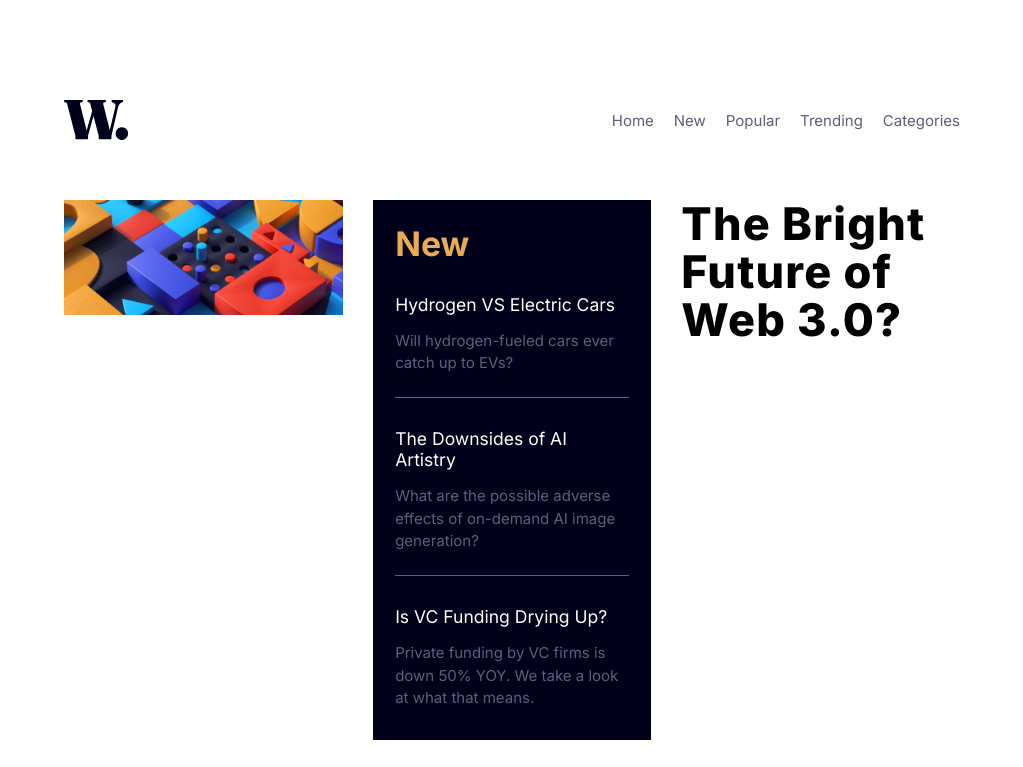
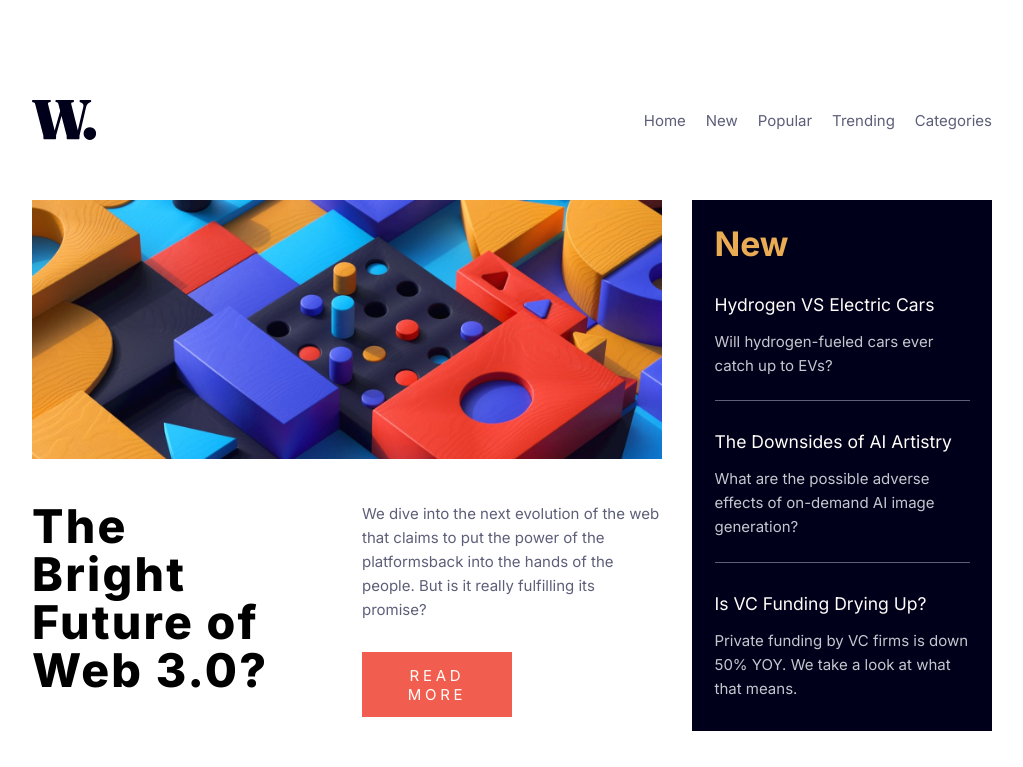
Before and after one commit to joakes/fementor-newssite, a plain HTML site: page index.html in a window 1280 px wide. Shown: the top 767 px of the page, without its empty margins (128-1151 px from the left). Drawn offline with Linux system fonts and the light colour scheme.

Commit message:
First pass complete

```diff
--- a/base.css
+++ b/base.css
@@ -47,7 +47,7 @@ select {
 }
 
 p {
-  line-height: 1.5rem;
+  line-height: 1.6rem;
 }
 
 /* END CSS Reset */
--- a/index.html
+++ b/index.html
@@ -44,8 +44,8 @@
         </ul>
       </header>
       <main>
-        <img alt="blocks" src="./assets/images/image-web-3-desktop.jpg" />
-        <aside>
+        <img class="grid-col-span-2" alt="blocks" src="./assets/images/image-web-3-desktop.jpg" />
+        <aside class="grid-row-span-2">
           <h1>New</h1>
           <ul>
             <li href="#">
--- a/styles.css
+++ b/styles.css
@@ -1,7 +1,7 @@
 @import url("base.css");
 
 .container {
-  max-width: 70%;
+  max-width: 75%;
   margin: 0 auto;
 }
 
@@ -28,17 +28,26 @@ header ul {
   }
 }
 
+.grid-col-span-2 {
+  grid-column: span 2;
+}
+
+.grid-row-span-2 {
+  grid-row: span 2;
+}
+
 main {
   display: grid;
   gap: 2em;
   grid-template-columns: repeat(3, 1fr);
-  margin-bottom: 3rem;
+  margin-bottom: 5rem;
 }
 
 .headline-title h1 {
+  padding-right: 1em;
   font-weight: 800;
-  font-size: 3rem;
-  letter-spacing: 0.08rem;
+  font-size: 3.1rem;
+  letter-spacing: 0.15rem;
   line-height: 3.2rem;
 }
 
@@ -49,7 +58,7 @@ main {
 .headline a button {
   border: none;
   background-color: var(--secondary);
-  padding: 0.8rem 1rem;
+  padding: 0.9rem 1rem;
   width: 50%;
   text-transform: uppercase;
   color: var(--offwhite);
@@ -91,10 +100,12 @@ aside {
 
   & p {
     margin-bottom: 1.5rem;
+    color: var(--grayishblue);
   }
 }
 
 .article {
+  margin-top: 2rem;
   display: flex;
   gap: 1.3rem;
 
```
